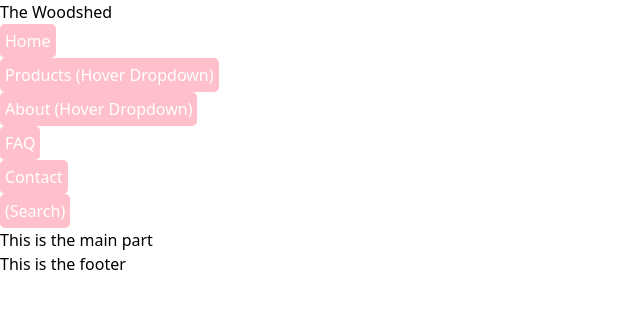
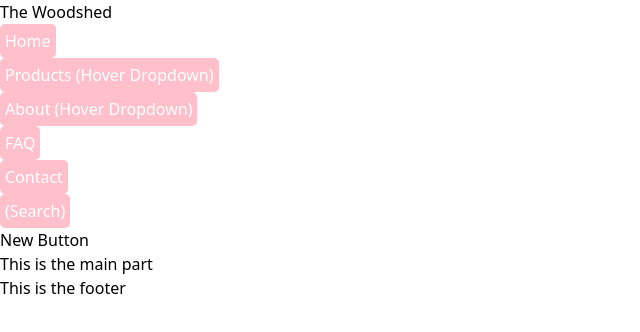
Before and after one commit to Wildcard1201/next-tailwind-woodshed, a Next.js app: page / in a window 1280 px wide. Shown: the top 332 px of the page, without its empty margins (0-640 px from the left). Built offline with nearby package versions, Linux system fonts and the light colour scheme.

Commit message:
create nav button component

```diff
--- a/pages/index.js
+++ b/pages/index.js
@@ -53,7 +53,16 @@ function NavGroup() {
         <li><button className="nav-button">FAQ</button></li>
         <li><button className="nav-button">Contact</button></li>
         <li><button className="nav-button">(Search)</button></li>
+        <li><NavButton name='New Button' value='55'/></li>
       </ul>
     </div>
   )
 }
+
+function NavButton({ name, value }) {
+  return (
+    <button value={value} className='bg-green-300 p-1.5 text-white rounded-md'>
+      {name}
+    </button>
+  )
+}
```
